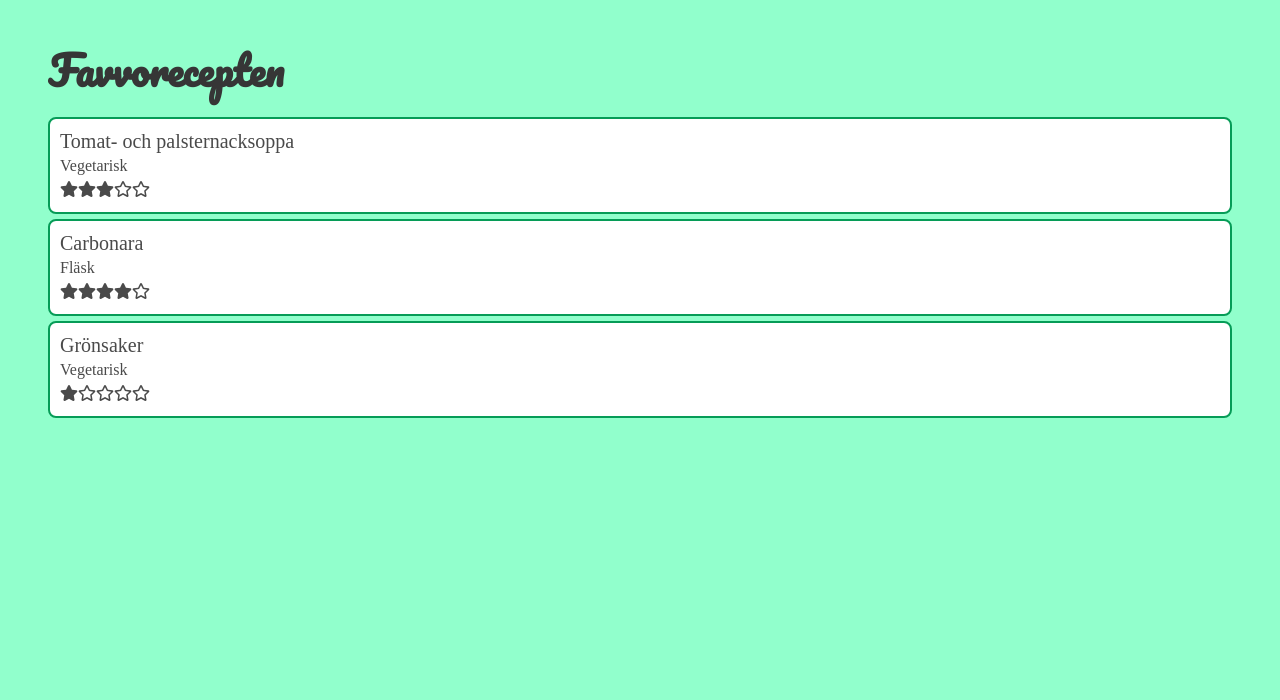
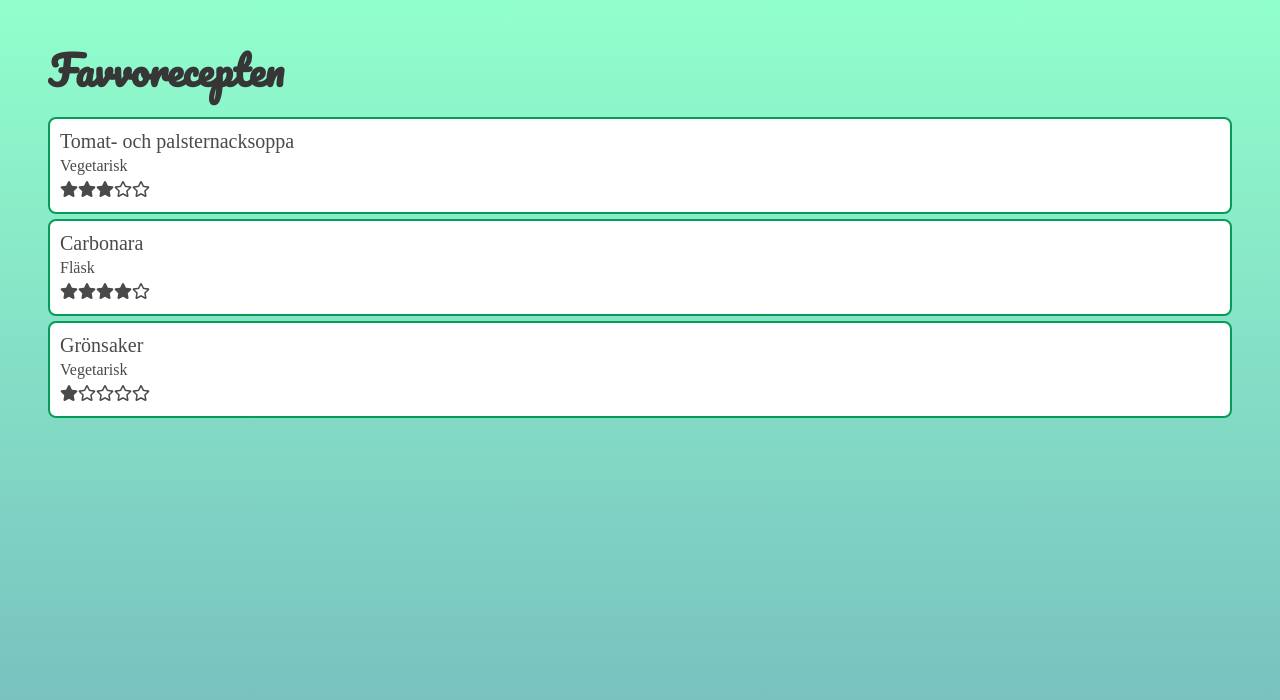
Before and after one commit to mfuruskog/recipes, a Vue app in the folder client/: page / in a window 1280 px wide. Shown: the top 700 px of the page. Built offline with nearby package versions, Linux system fonts and the light colour scheme.

Commit message:
Changed background to gradient

```diff
--- a/client/src/App.vue
+++ b/client/src/App.vue
@@ -15,7 +15,7 @@ export default {
 }
 </script>
 
-<style>
+<style lang="scss">
 html, body {
   height: 100%;
   margin: 0;
@@ -24,6 +24,6 @@ html, body {
 #app {
   font-family: 'Regular';
   height: 100%;
-  background-color: #91ffcc;
+  background-image: linear-gradient(#91ffcc, #75B9BE);
 }
 </style>
```
